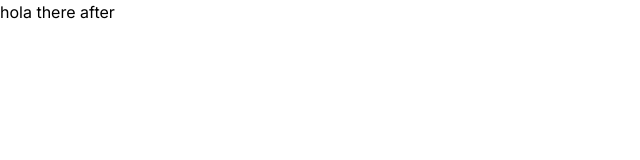
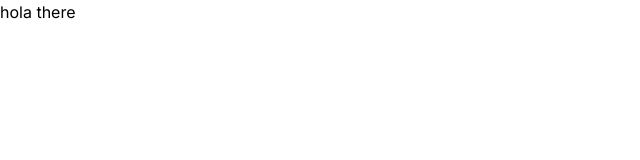
Before and after one commit to ar-ease/QuickPayz, a Next.js app in the folder apps/merchant-app/: page / in a window 1280 px wide. Shown: the top 160 px of the page, without its empty margins (0-640 px from the left). Built offline with nearby package versions, Linux system fonts and the light colour scheme.

Commit message:
rem extra

```diff
--- a/apps/merchant-app/app/page.tsx
+++ b/apps/merchant-app/app/page.tsx
@@ -7,9 +7,7 @@ export default function () {
 
   return (
     <>
-      <div>hola there after</div>
+      <div>hola there </div>
     </>
   );
-
-
 }
```
